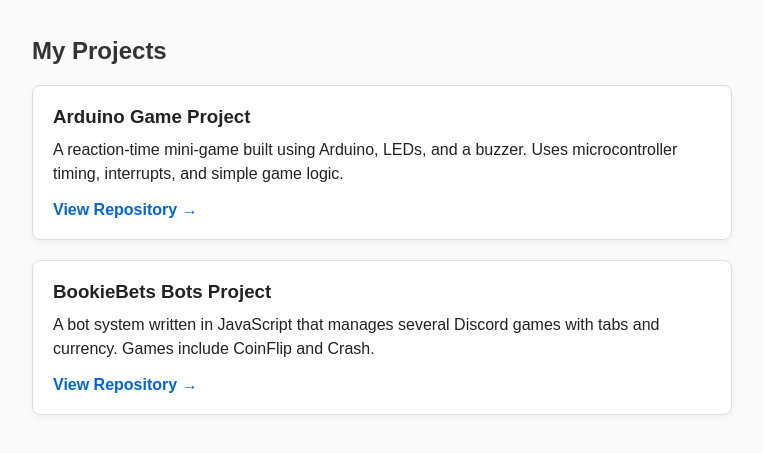
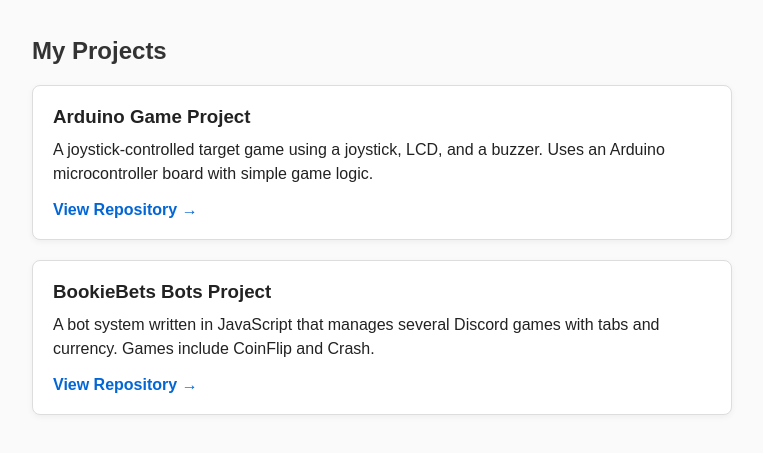
Before and after one commit to vypearr/vypearr.github.io, a plain HTML site: page index.html in a window 1280 px wide. Shown: the part 119-572 px from the top of the page, without its empty margins (8-771 px from the left). Drawn offline with Linux system fonts and the light colour scheme.

Commit message:
Fix CSS hover syntax and update project details
Updated project description and corrected CSS syntax.

```diff
--- a/index.html
+++ b/index.html
@@ -51,7 +51,7 @@
       text-decoration: none;
     }
 
-    .project-card a:hover {
+    .project-card a: hover {
       text-decoration: underline;
     }
   </style>
@@ -68,8 +68,8 @@
     <div class="project-card">
       <h3>Arduino Game Project</h3>
       <p>
-        A reaction-time mini-game built using Arduino, LEDs, and a buzzer.
-        Uses microcontroller timing, interrupts, and simple game logic.
+        A joystick-controlled target game using a joystick, LCD, and a buzzer.
+        Uses an Arduino microcontroller board with simple game logic.
       </p>
       <a href="https://github.com/vypearr/ArduinoGameProject" target="_blank">
         View Repository →
```
